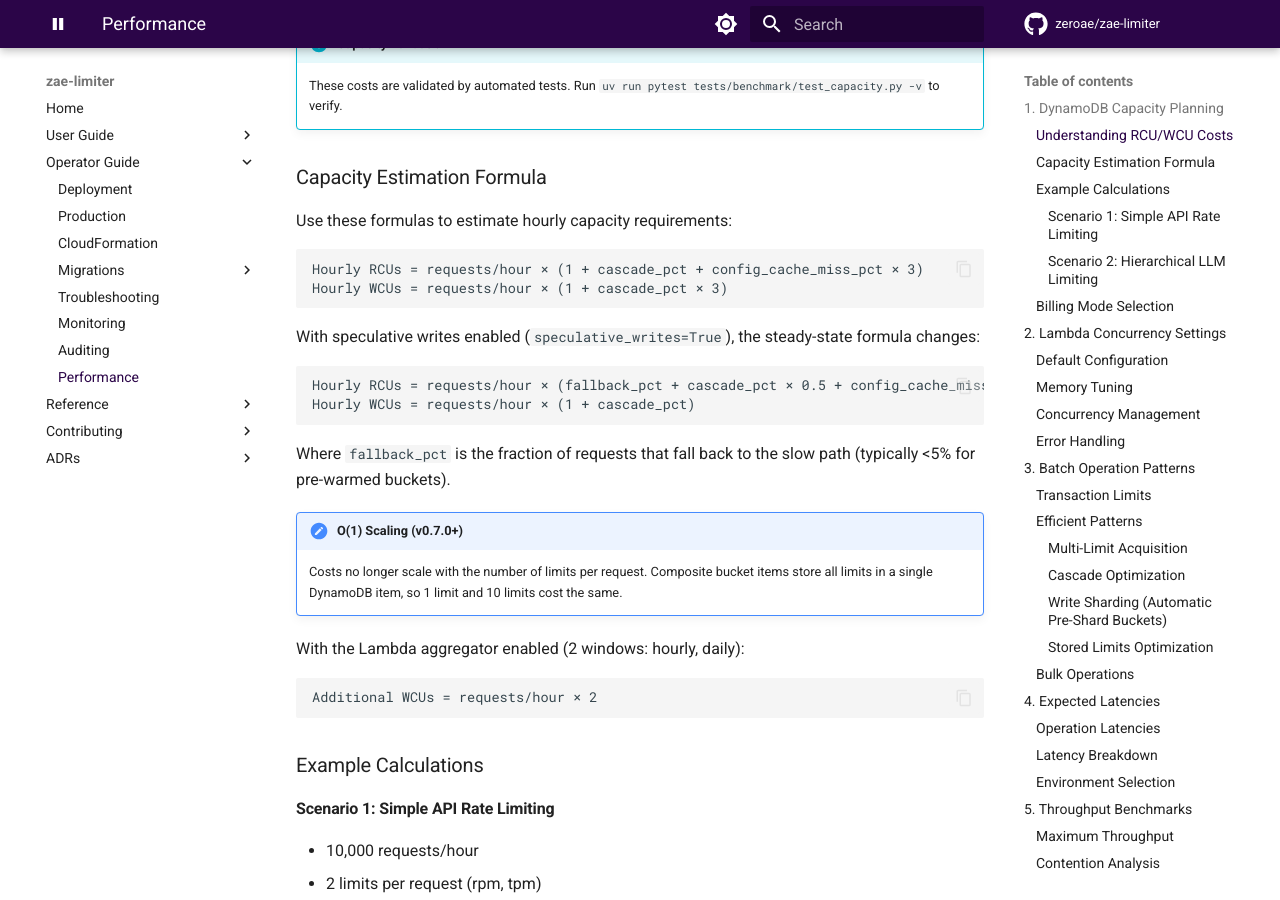
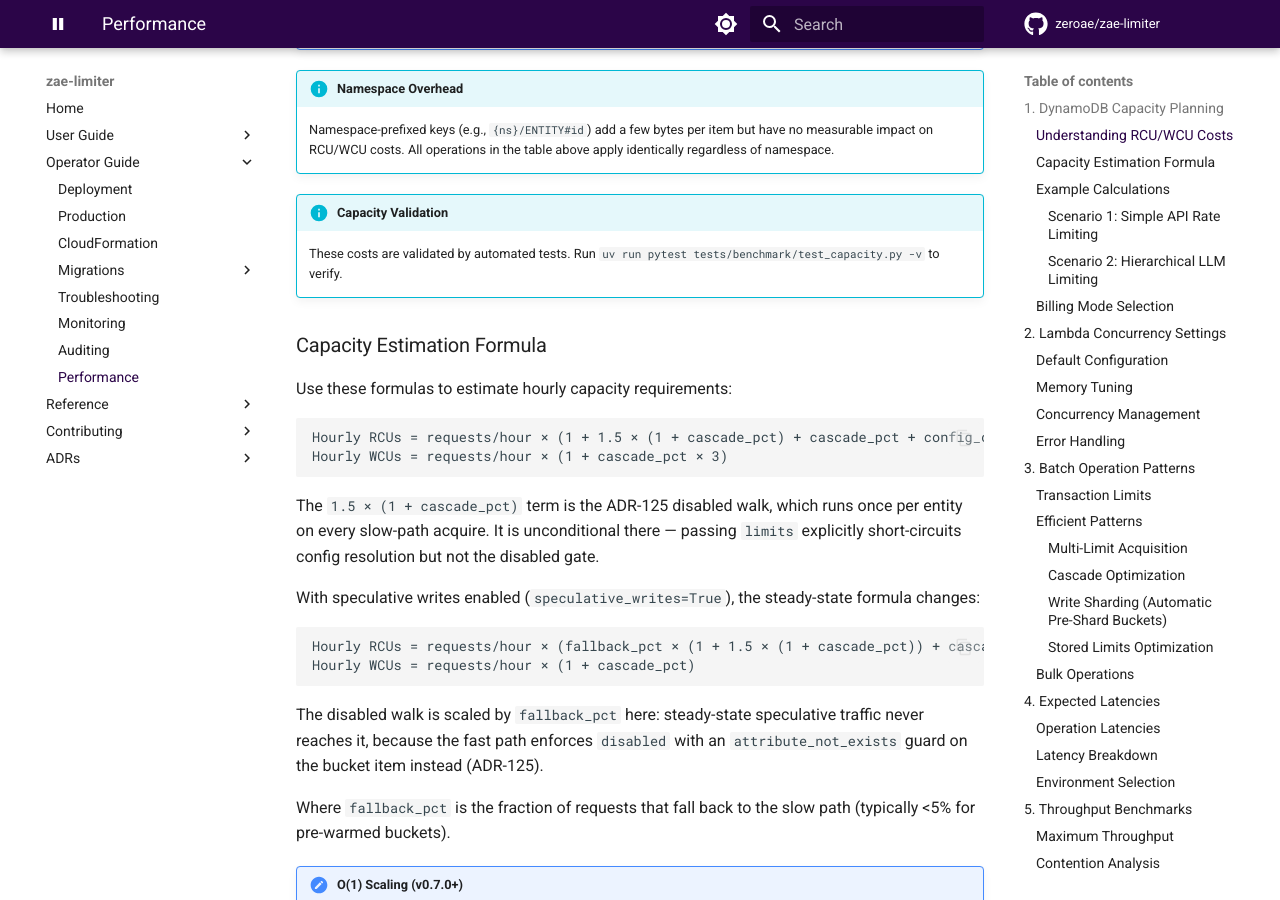
Before and after one commit to zeroae/zae-limiter, an MkDocs documentation site: the page built from docs/performance.md, in a window 1280 px wide and 900 px high, scrolled down 1820 px. Built offline with MkDocs 1.6.1 and Material for MkDocs 9.7.7, drawn with Linux system fonts in a browser that asks for light colours; comment, search, counter and statistics services are not loaded; the version menu is left out; some of the changed text lies outside the part shown.

Commit message:
📝 docs(performance): document the disabled walk's read cost
The capacity table and the estimation formulas are what
tests/benchmark/test_capacity.py validates, and neither accounted for
the ADR-125 disabled gate. Add the per-entity 1.5 RCU row and fold the
term into both formulas, scaled by fallback_pct in the speculative one
since the fast path enforces disabled with an attribute_not_exists guard
on the bucket rather than a config read.

Co-Authored-By: Claude Opus 5 <noreply@anthropic.com>
Claude-Session: https://claude.ai/code/session_019jdH1FRV1LRGRJ96VWN5ob

````diff
--- a/docs/performance.md
+++ b/docs/performance.md
@@ -23,6 +23,7 @@ Each zae-limiter operation has specific DynamoDB capacity costs. Use this table
 | `acquire()` rollback (on exception) | 0 | +1 per entity | Independent compensating writes (1 WCU each) |
 | Aggregator bucket refill (per active bucket) | 0 | 1 | Proactive refill via Lambda; 0 WCU if lock lost |
 | `acquire(limits=None)` with config cache miss | +3 | 0 | +3 GetItem operations for config hierarchy |
+| `acquire()` slow-path disabled walk (per entity) | +1.5 | 0 | ADR-125 gate: uncached 3-key BatchGetItem (entity, entity `_default_`, resource config). Cascade pays it per entity; the speculative fast path pays 0 |
 | `available()` | 1 | 0 | Read-only, single composite bucket item |
 | `get_limits()` | 1 | 0 | Query operation |
 | `set_limits()` | 1 | N+1 | Query + N PutItems |
@@ -45,15 +46,23 @@ Each zae-limiter operation has specific DynamoDB capacity costs. Use this table
 Use these formulas to estimate hourly capacity requirements:
 
 ```
-Hourly RCUs = requests/hour × (1 + cascade_pct + config_cache_miss_pct × 3)
+Hourly RCUs = requests/hour × (1 + 1.5 × (1 + cascade_pct) + cascade_pct + config_cache_miss_pct × 3)
 Hourly WCUs = requests/hour × (1 + cascade_pct × 3)
 ```
 
+The `1.5 × (1 + cascade_pct)` term is the ADR-125 disabled walk, which runs once per
+entity on every slow-path acquire. It is unconditional there — passing `limits`
+explicitly short-circuits config resolution but not the disabled gate.
+
 With speculative writes enabled (`speculative_writes=True`), the steady-state formula changes:
 ```
-Hourly RCUs = requests/hour × (fallback_pct + cascade_pct × 0.5 + config_cache_miss_pct × 3)
+Hourly RCUs = requests/hour × (fallback_pct × (1 + 1.5 × (1 + cascade_pct)) + cascade_pct × 0.5 + config_cache_miss_pct × 3)
 Hourly WCUs = requests/hour × (1 + cascade_pct)
 ```
+
+The disabled walk is scaled by `fallback_pct` here: steady-state speculative traffic
+never reaches it, because the fast path enforces `disabled` with an
+`attribute_not_exists` guard on the bucket item instead (ADR-125).
 
 Where `fallback_pct` is the fraction of requests that fall back to the slow path (typically <5% for pre-warmed buckets).
 
````
